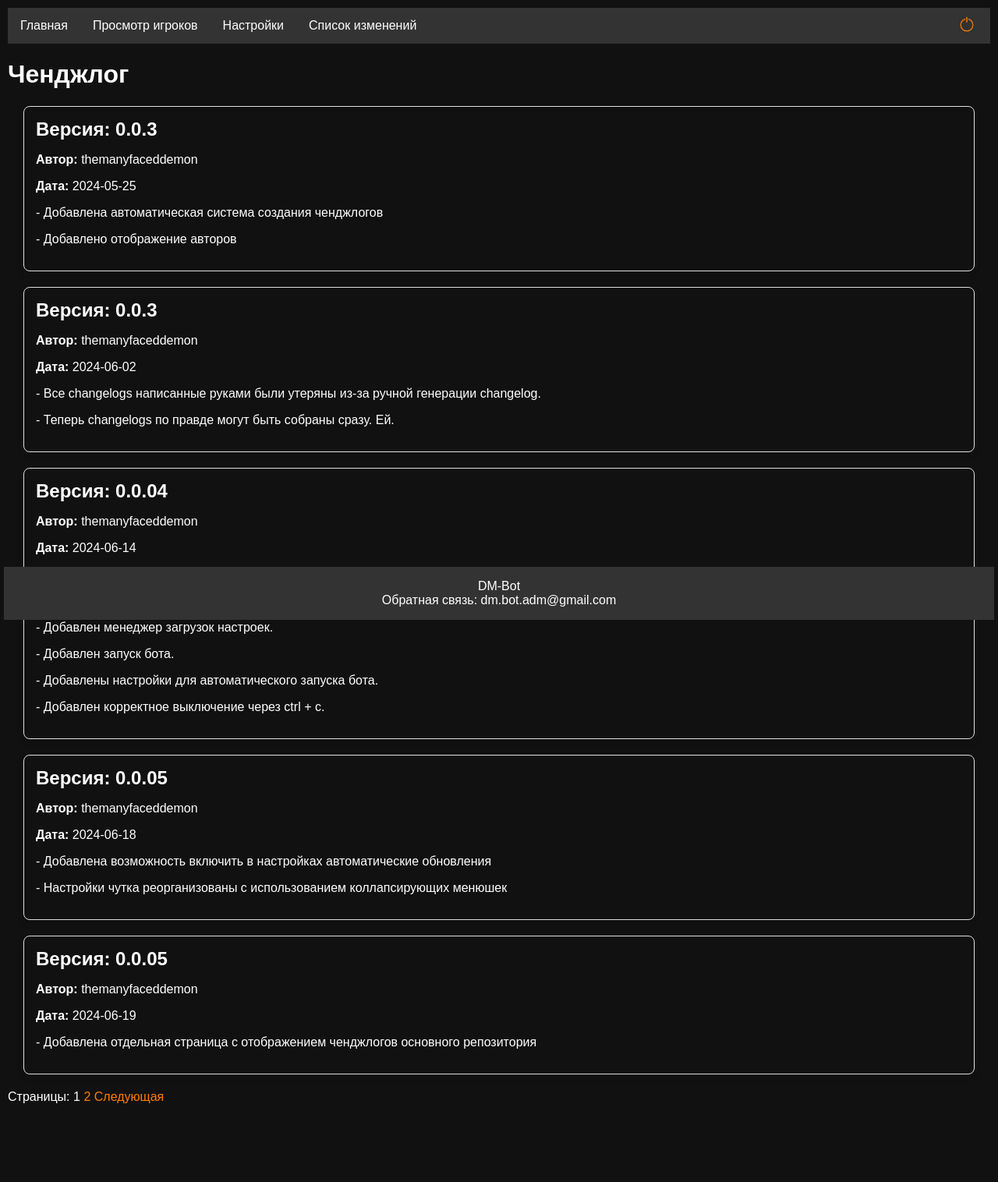
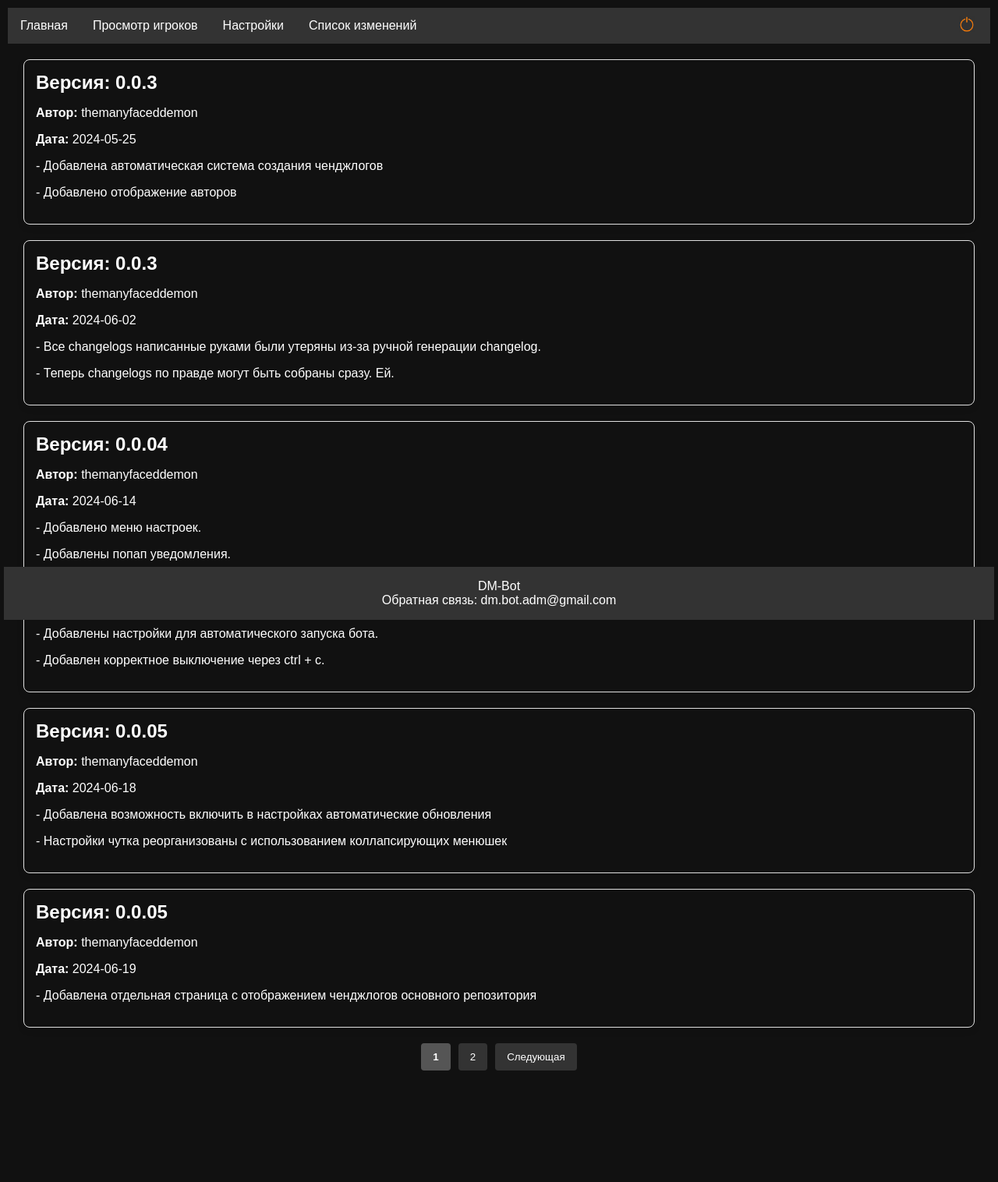
Before and after one commit to AngelsAndDemonsDM/DM-Bot-server, a Flask app: page /changelog in a window 1280 px wide. Shown: the whole page at 78% size. After the commit the page ends 1373 px from the top, so only its background shows below. Run offline with Flask 3, Linux system fonts and the light colour scheme; some libraries are stand-ins or nearby versions.

Commit message:
Update changelog.html

```diff
--- a/Code/templates/changelog.html
+++ b/Code/templates/changelog.html
@@ -4,16 +4,37 @@
 <head>
     {% include 'base_modules/head_ru.html' %}
     <title>Ченджлог</title>
+    <style>
+        .pagination {
+            display: flex;
+            justify-content: center;
+            align-items: center;
+            margin-top: 20px;
+        }
+        .pagination button {
+            margin: 0 5px;
+            padding: 10px 15px;
+            background-color: #333; /* Тёмно-серый фон */
+            color: white; /* Белый текст */
+            border: none;
+            border-radius: 4px;
+            cursor: pointer;
+            transition: background-color 0.3s ease;
+        }
+        .pagination button:hover {
+            background-color: #222; /* Темно-серый фон при наведении */
+        }
+        .pagination .pagination-current {
+            font-weight: bold;
+            background-color: #555; /* Темно-серый фон для текущей страницы */
+        }
+    </style>
 </head>
 
 <body>
     {% include 'base_modules/navigation.html' %}
 
     <div class="container">
-        <header>
-            <h1>Ченджлог</h1>
-        </header>
-
         <main>
             {% for entry in changelog %}
                 <div class="card card-content">
@@ -32,19 +53,18 @@
         </main>
 
         <nav class="pagination">
-            <span>Страницы:</span>
             {% if pagination.prev %}
-                <a href="{{ pagination.prev }}" class="pagination-link">Предыдущая</a>
+                <a href="{{ pagination.prev }}"><button class="pagination-link">Предыдущая</button></a>
             {% endif %}
             {% for p, url in pagination.pages %}
                 {% if p == pagination.current_page %}
-                    <span class="pagination-current">{{ p }}</span>
+                    <button class="pagination-link pagination-current">{{ p }}</button>
                 {% else %}
-                    <a href="{{ url }}" class="pagination-link">{{ p }}</a>
+                    <a href="{{ url }}"><button class="pagination-link">{{ p }}</button></a>
                 {% endif %}
             {% endfor %}
             {% if pagination.next %}
-                <a href="{{ pagination.next }}" class="pagination-link">Следующая</a>
+                <a href="{{ pagination.next }}"><button class="pagination-link">Следующая</button></a>
             {% endif %}
         </nav>
     </div>
```
